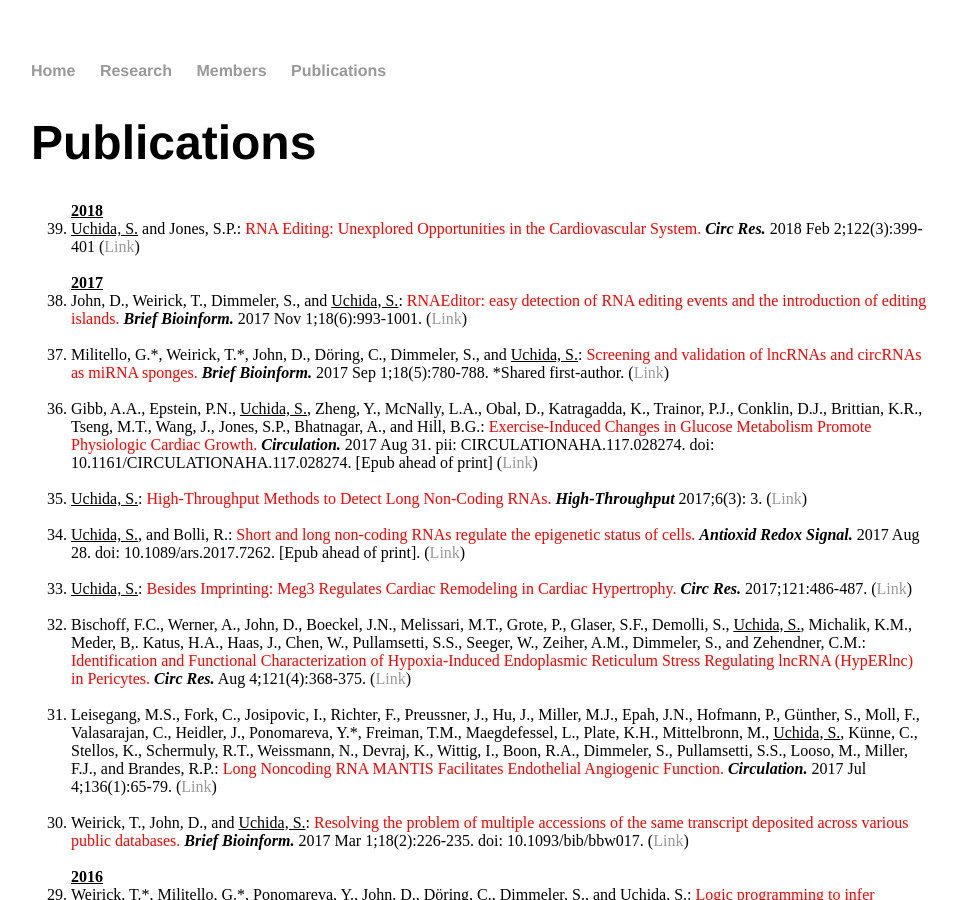
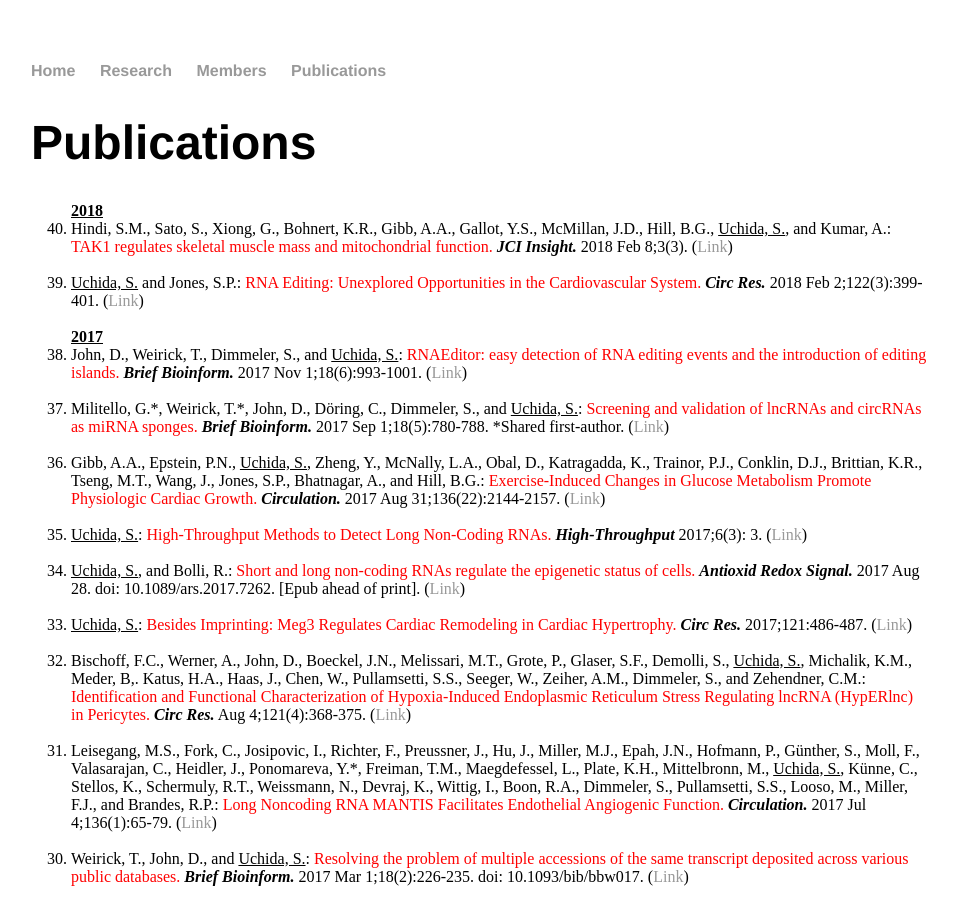
Before and after one commit to heartlncrna/heartlncrna.github.io, a Jekyll site: the page publications/pub_list.html, which Jekyll copies as it is, in a window 1280 px wide and 900 px high. Shown: the whole window, without its empty margins (161-1118 px from the left). Built offline with Jekyll 4.4.1, drawn with Linux system fonts in a browser that asks for light colours.

Commit message:
Update pub_list.html

```diff
--- a/publications/pub_list.html
+++ b/publications/pub_list.html
@@ -28,7 +28,10 @@
 			<ol reversed="reversed">
 
 			<strong><u> 2018 </u></strong>
-				<li><u>Uchida, S.</u> and Jones, S.P.: <font color="red">RNA Editing: Unexplored Opportunities in the Cardiovascular System.</font> <b><i>Circ Res.</i></b> 2018 Feb 2;122(3):399-401 (<a href="http://circres.ahajournals.org/content/122/3/399">Link</span></a>)</li>
+				<li>Hindi, S.M., Sato, S., Xiong, G., Bohnert, K.R., Gibb, A.A., Gallot, Y.S., McMillan, J.D., Hill, B.G., <u>Uchida, S.</u>, and Kumar, A.: <font color="red">TAK1 regulates skeletal muscle mass and mitochondrial function.</font> <b><i>JCI Insight.</i></b> 2018 Feb 8;3(3). (<a href="https://insight.jci.org/articles/view/98441">Link</span></a>)</li>
+			<br>
+
+				<li><u>Uchida, S.</u> and Jones, S.P.: <font color="red">RNA Editing: Unexplored Opportunities in the Cardiovascular System.</font> <b><i>Circ Res.</i></b> 2018 Feb 2;122(3):399-401. (<a href="http://circres.ahajournals.org/content/122/3/399">Link</span></a>)</li>
 			<br>
 
 			<strong><u> 2017 </u></strong>
@@ -38,7 +41,7 @@
 				<li>Militello, G.*, Weirick, T.*, John, D., Döring, C., Dimmeler, S., and <u>Uchida, S.</u>: <font color="red">Screening and validation of lncRNAs and circRNAs as miRNA sponges.</font> <b><i>Brief Bioinform.</i></b> 2017 Sep 1;18(5):780-788. *Shared first-author. (<a href="http://bib.oxfordjournals.org/content/early/2016/07/02/bib.bbw053.abstract"><span class="ptHyperlink">Link</span></a>)</li>
 			<br>
 
-				<li>Gibb, A.A., Epstein, P.N., <u>Uchida, S.</u>, Zheng, Y., McNally, L.A., Obal, D., Katragadda, K., Trainor, P.J., Conklin, D.J., Brittian, K.R., Tseng, M.T., Wang, J., Jones, S.P., Bhatnagar, A., and Hill, B.G.: <font color="red">Exercise-Induced Changes in Glucose Metabolism Promote Physiologic Cardiac Growth.</font> <b><i>Circulation.</i></b> 2017 Aug 31. pii: CIRCULATIONAHA.117.028274. doi: 10.1161/CIRCULATIONAHA.117.028274. [Epub ahead of print] (<a href="http://circ.ahajournals.org/content/early/2017/08/31/CIRCULATIONAHA.117.028274">Link</span></a>)</li>
+				<li>Gibb, A.A., Epstein, P.N., <u>Uchida, S.</u>, Zheng, Y., McNally, L.A., Obal, D., Katragadda, K., Trainor, P.J., Conklin, D.J., Brittian, K.R., Tseng, M.T., Wang, J., Jones, S.P., Bhatnagar, A., and Hill, B.G.: <font color="red">Exercise-Induced Changes in Glucose Metabolism Promote Physiologic Cardiac Growth.</font> <b><i>Circulation.</i></b> 2017 Aug 31;136(22):2144-2157. (<a href="http://circ.ahajournals.org/content/136/22/2144.long">Link</span></a>)</li>
 				<br>
 
 				<li> <u>Uchida, S.</u>: <font color="red">High‐Throughput Methods to Detect Long Non‐Coding RNAs.</font> <b><i>High-Throughput</i></b> 2017;6(3): 3. (<a href="http://www.mdpi.com/2571-5135/6/3/12">Link</span></a>)</li>
```
